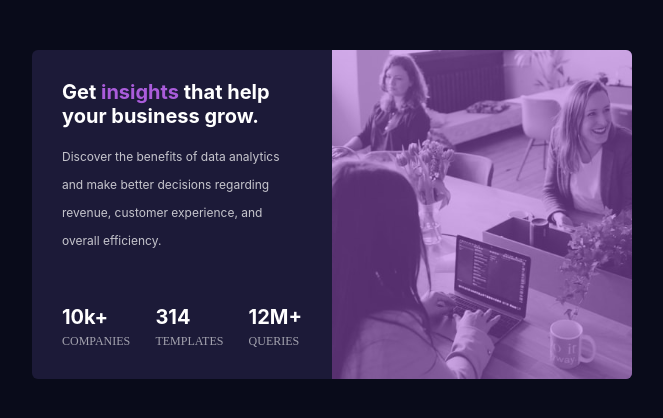
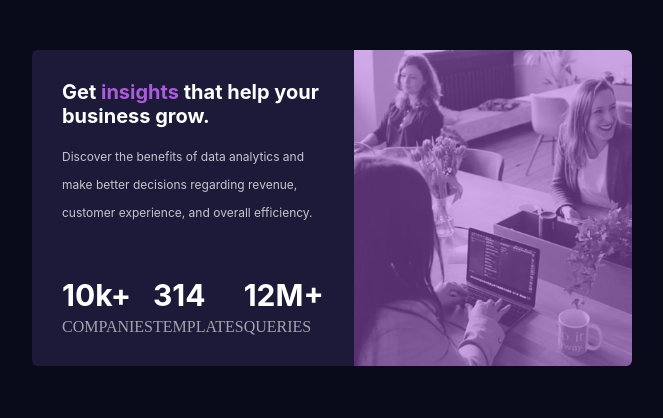
Before and after one commit to NetizenCode/stat-preview-card, a plain HTML site: page index.html in a window 1280 px wide. Shown: the whole page, without its empty margins (308-971 px from the left). Drawn offline with Linux system fonts and the light colour scheme.

Commit message:
font size modified

```diff
--- a/style.css
+++ b/style.css
@@ -32,7 +32,7 @@ body {
         font-family: 'inter';
         font-weight: 700;
         color: hsl(0, 0%, 100%);
-        font-size: 30px;
+        font-size: 35px;
         text-align: center;
         #insight {
             color: hsl(277, 64%, 61%);
@@ -59,7 +59,7 @@ body {
     gap: 5px;
     .stat-head {
         font-family: 'inter';
-        font-size: 20px;
+        font-size: 30px;
         font-weight: 700;
         color: hsl(0, 0%, 100%);
     }
@@ -67,7 +67,7 @@ body {
         font-family: 'lexend deca';
         text-transform: uppercase;
         font-weight: 400;
-        font-size: 12px;
+        font-size: 16px;
         color: hsla(0, 0%, 100%, 0.6);
     }
 }
```
